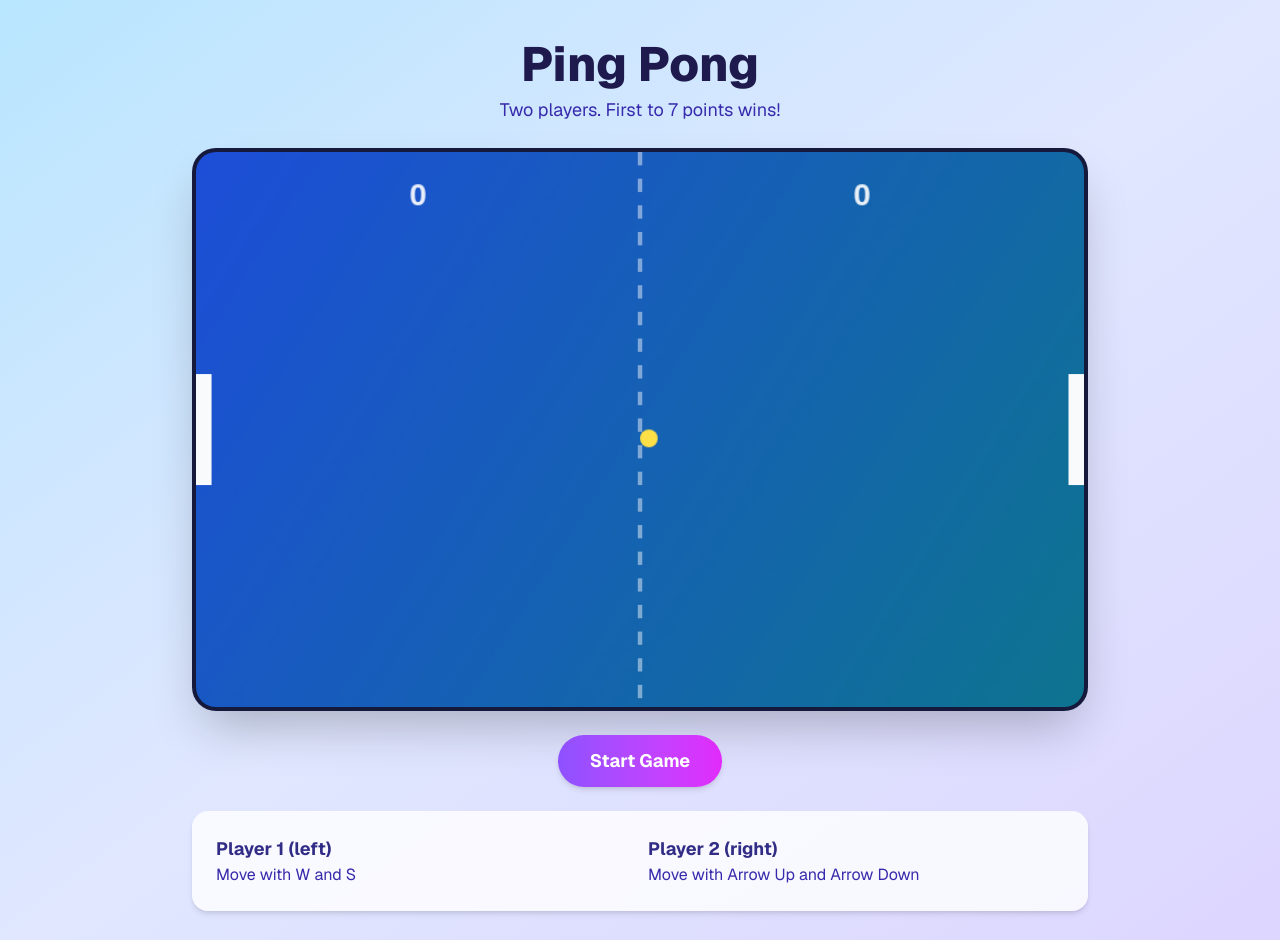
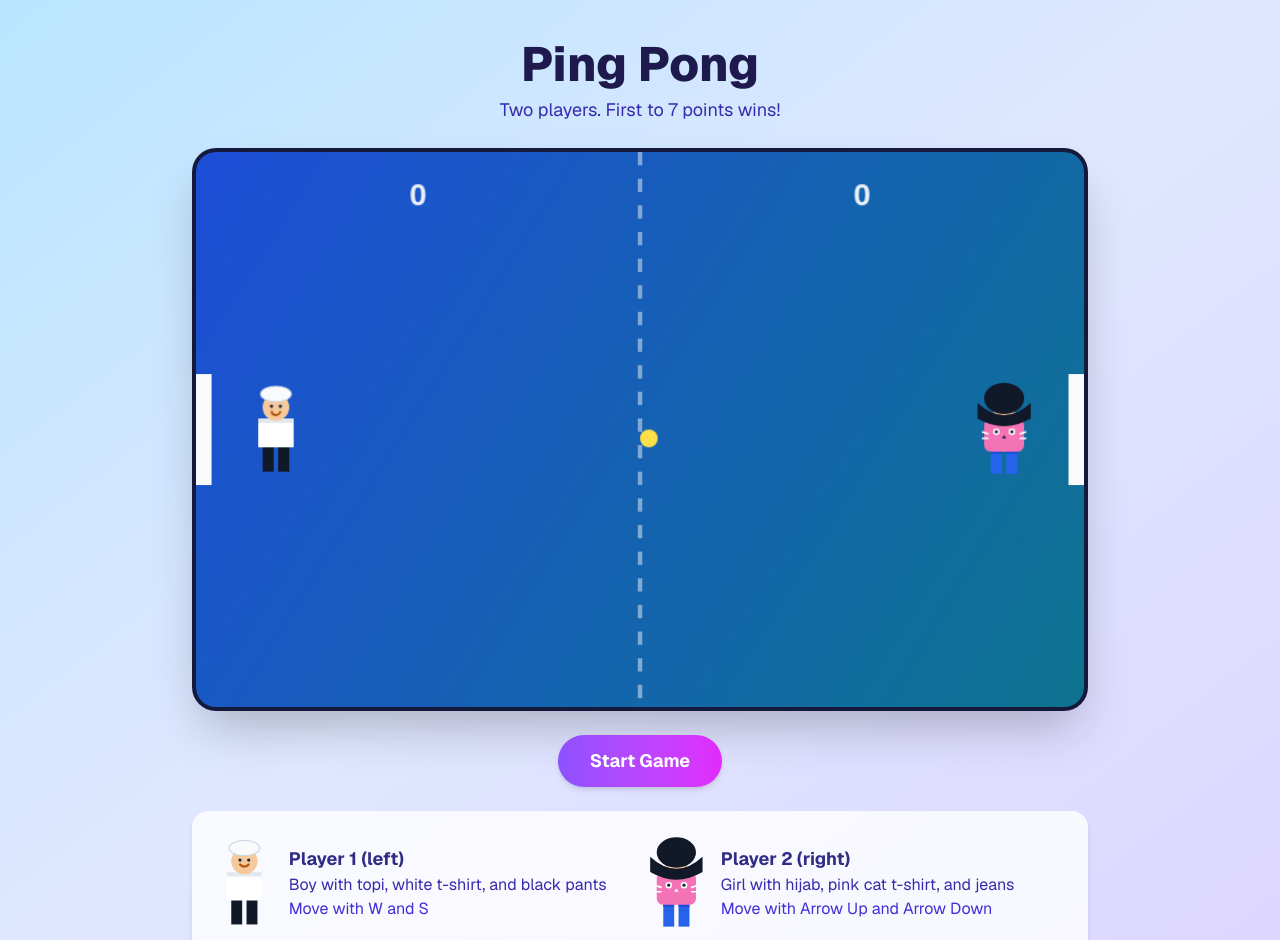
Before and after one commit to ahunbay-family-lab/fatimah-cat-world, a Next.js app: page / in a window 1280 px wide. Shown: the top 940 px of the page. Built offline with nearby package versions, Linux system fonts and the light colour scheme.

Commit message:
Add player character avatars for boy and girl
Co-authored-by: Muhammad Rafiq (Maimaitirebike Maimaiti) <MuhammadVT@users.noreply.github.com>

```diff
--- a/components/PingPongGame.tsx
+++ b/components/PingPongGame.tsx
@@ -1,6 +1,13 @@
 "use client";
 
-import { useEffect, useRef, useState } from "react";
+import { PlayerBoyAvatar } from "@/components/PlayerBoyAvatar";
+import { PlayerGirlAvatar } from "@/components/PlayerGirlAvatar";
+import {
+  drawBoyPlayer,
+  drawGirlPlayer,
+  getPlayerAvatarCenterY,
+  PLAYER_AVATAR_OFFSET,
+} from "@/lib/drawPlayers";
 import {
   BALL_SIZE,
   BALL_SPEED,
@@ -15,6 +22,7 @@ import {
   type PlayerSide,
   WINNING_SCORE,
 } from "@/lib/pingPong";
+import { useEffect, useRef, useState } from "react";
 
 const keysPressed = new Set<string>();
 
@@ -131,6 +139,17 @@ function drawGame(
     game.rightY,
     PADDLE_WIDTH,
     PADDLE_HEIGHT,
+  );
+
+  drawBoyPlayer(
+    context,
+    PLAYER_AVATAR_OFFSET.leftX,
+    getPlayerAvatarCenterY(game.leftY, PADDLE_HEIGHT),
+  );
+  drawGirlPlayer(
+    context,
+    PLAYER_AVATAR_OFFSET.rightX,
+    getPlayerAvatarCenterY(game.rightY, PADDLE_HEIGHT),
   );
 
   context.beginPath();
@@ -300,13 +319,23 @@ export function PingPongGame() {
       </div>
 
       <div className="grid w-full gap-4 rounded-2xl bg-white/80 p-6 text-left shadow-md sm:grid-cols-2">
-        <div>
-          <h2 className="text-lg font-bold text-indigo-900">Player 1 (left)</h2>
-          <p className="text-indigo-800">Move with W and S</p>
+        <div className="flex items-center gap-4">
+          <PlayerBoyAvatar className="h-24 w-auto shrink-0" />
+          <div>
+            <h2 className="text-lg font-bold text-indigo-900">Player 1 (left)</h2>
+            <p className="text-indigo-800">Boy with topi, white t-shirt, and black pants</p>
+            <p className="text-indigo-700">Move with W and S</p>
+          </div>
         </div>
-        <div>
-          <h2 className="text-lg font-bold text-indigo-900">Player 2 (right)</h2>
-          <p className="text-indigo-800">Move with Arrow Up and Arrow Down</p>
+        <div className="flex items-center gap-4">
+          <PlayerGirlAvatar className="h-24 w-auto shrink-0" />
+          <div>
+            <h2 className="text-lg font-bold text-indigo-900">Player 2 (right)</h2>
+            <p className="text-indigo-800">
+              Girl with hijab, pink cat t-shirt, and jeans
+            </p>
+            <p className="text-indigo-700">Move with Arrow Up and Arrow Down</p>
+          </div>
         </div>
       </div>
     </section>
--- /dev/null
+++ b/components/PlayerBoyAvatar.tsx
@@ -0,0 +1,30 @@
+type PlayerBoyAvatarProps = {
+  className?: string;
+};
+
+export function PlayerBoyAvatar({ className }: PlayerBoyAvatarProps) {
+  return (
+    <svg
+      viewBox="0 0 52 88"
+      role="img"
+      aria-label="Player 1 boy with topi, white t-shirt, and black pants"
+      className={className}
+    >
+      <rect x="14" y="58" width="10" height="24" fill="#111827" />
+      <rect x="28" y="58" width="10" height="24" fill="#111827" />
+      <rect x="10" y="34" width="32" height="26" rx="4" fill="#ffffff" />
+      <rect x="10" y="34" width="32" height="4" fill="#e2e8f0" />
+      <circle cx="26" cy="24" r="12" fill="#f5c99b" />
+      <circle cx="22" cy="23" r="1.5" fill="#1e293b" />
+      <circle cx="30" cy="23" r="1.5" fill="#1e293b" />
+      <path
+        d="M22 27 Q26 31 30 27"
+        fill="none"
+        stroke="#b45309"
+        strokeWidth="2"
+        strokeLinecap="round"
+      />
+      <ellipse cx="26" cy="12" rx="14" ry="7" fill="#f8fafc" stroke="#cbd5e1" />
+    </svg>
+  );
+}
--- /dev/null
+++ b/components/PlayerGirlAvatar.tsx
@@ -0,0 +1,40 @@
+type PlayerGirlAvatarProps = {
+  className?: string;
+};
+
+export function PlayerGirlAvatar({ className }: PlayerGirlAvatarProps) {
+  return (
+    <svg
+      viewBox="0 0 52 88"
+      role="img"
+      aria-label="Player 2 girl with black hijab, pink cat t-shirt, and jeans"
+      className={className}
+    >
+      <rect x="14" y="62" width="10" height="22" fill="#2563eb" />
+      <rect x="28" y="62" width="10" height="22" fill="#2563eb" />
+      <rect x="14" y="62" width="10" height="4" fill="#1d4ed8" />
+      <rect x="28" y="62" width="10" height="4" fill="#1d4ed8" />
+      <rect x="8" y="34" width="36" height="30" rx="6" fill="#f472b6" />
+      <circle cx="19" cy="46" r="3" fill="#ffffff" />
+      <circle cx="33" cy="46" r="3" fill="#ffffff" />
+      <circle cx="19" cy="46" r="1.5" fill="#1e293b" />
+      <circle cx="33" cy="46" r="1.5" fill="#1e293b" />
+      <polygon points="26,49 24,52 28,52" fill="#ffffff" />
+      <path
+        d="M12 48 L6 46 M12 52 L6 52 M40 48 L46 46 M40 52 L46 52"
+        fill="none"
+        stroke="#ffffff"
+        strokeWidth="1.5"
+        strokeLinecap="round"
+      />
+      <circle cx="26" cy="26" r="10" fill="#f5c99b" />
+      <circle cx="23" cy="25" r="1.5" fill="#1e293b" />
+      <circle cx="29" cy="25" r="1.5" fill="#1e293b" />
+      <ellipse cx="26" cy="16" rx="18" ry="14" fill="#111827" />
+      <path
+        d="M2 20 Q26 42 50 20 L50 34 Q26 48 2 34 Z"
+        fill="#111827"
+      />
+    </svg>
+  );
+}
--- /dev/null
+++ b/lib/drawPlayers.ts
@@ -0,0 +1,138 @@
+const AVATAR_HEIGHT = 88;
+const AVATAR_WIDTH = 52;
+
+function drawCatFace(
+  context: CanvasRenderingContext2D,
+  centerX: number,
+  centerY: number,
+) {
+  context.fillStyle = "#ffffff";
+  context.beginPath();
+  context.arc(centerX - 7, centerY - 2, 3, 0, Math.PI * 2);
+  context.arc(centerX + 7, centerY - 2, 3, 0, Math.PI * 2);
+  context.fill();
+
+  context.fillStyle = "#1e293b";
+  context.beginPath();
+  context.arc(centerX - 7, centerY - 2, 1.5, 0, Math.PI * 2);
+  context.arc(centerX + 7, centerY - 2, 1.5, 0, Math.PI * 2);
+  context.fill();
+
+  context.strokeStyle = "#ffffff";
+  context.lineWidth = 1.5;
+  context.beginPath();
+  context.moveTo(centerX, centerY + 1);
+  context.lineTo(centerX - 2, centerY + 4);
+  context.lineTo(centerX + 2, centerY + 4);
+  context.closePath();
+  context.fill();
+
+  context.beginPath();
+  context.moveTo(centerX - 14, centerY);
+  context.lineTo(centerX - 20, centerY - 2);
+  context.moveTo(centerX - 14, centerY + 4);
+  context.lineTo(centerX - 20, centerY + 4);
+  context.moveTo(centerX + 14, centerY);
+  context.lineTo(centerX + 20, centerY - 2);
+  context.moveTo(centerX + 14, centerY + 4);
+  context.lineTo(centerX + 20, centerY + 4);
+  context.stroke();
+}
+
+export function drawBoyPlayer(
+  context: CanvasRenderingContext2D,
+  centerX: number,
+  centerY: number,
+) {
+  const top = centerY - AVATAR_HEIGHT / 2;
+  const left = centerX - AVATAR_WIDTH / 2;
+
+  context.fillStyle = "#111827";
+  context.fillRect(left + 14, top + 58, 10, 24);
+  context.fillRect(left + 28, top + 58, 10, 24);
+
+  context.fillStyle = "#ffffff";
+  context.fillRect(left + 10, top + 34, 32, 26);
+  context.fillStyle = "#e2e8f0";
+  context.fillRect(left + 10, top + 34, 32, 4);
+
+  context.fillStyle = "#f5c99b";
+  context.beginPath();
+  context.arc(centerX, top + 24, 12, 0, Math.PI * 2);
+  context.fill();
+
+  context.fillStyle = "#1e293b";
+  context.beginPath();
+  context.arc(centerX - 4, top + 23, 1.5, 0, Math.PI * 2);
+  context.arc(centerX + 4, top + 23, 1.5, 0, Math.PI * 2);
+  context.fill();
+
+  context.strokeStyle = "#b45309";
+  context.lineWidth = 2;
+  context.beginPath();
+  context.arc(centerX, top + 27, 4, 0.1, Math.PI - 0.1);
+  context.stroke();
+
+  context.fillStyle = "#f8fafc";
+  context.beginPath();
+  context.ellipse(centerX, top + 12, 14, 7, 0, 0, Math.PI * 2);
+  context.fill();
+  context.strokeStyle = "#cbd5e1";
+  context.lineWidth = 1;
+  context.stroke();
+}
+
+export function drawGirlPlayer(
+  context: CanvasRenderingContext2D,
+  centerX: number,
+  centerY: number,
+) {
+  const top = centerY - AVATAR_HEIGHT / 2;
+  const left = centerX - AVATAR_WIDTH / 2;
+
+  context.fillStyle = "#2563eb";
+  context.fillRect(left + 14, top + 62, 10, 22);
+  context.fillRect(left + 28, top + 62, 10, 22);
+  context.fillStyle = "#1d4ed8";
+  context.fillRect(left + 14, top + 62, 10, 4);
+  context.fillRect(left + 28, top + 62, 10, 4);
+
+  context.fillStyle = "#f472b6";
+  context.beginPath();
+  context.roundRect(left + 8, top + 34, 36, 30, 6);
+  context.fill();
+
+  drawCatFace(context, centerX, top + 48);
+
+  context.fillStyle = "#f5c99b";
+  context.beginPath();
+  context.arc(centerX, top + 26, 10, 0, Math.PI * 2);
+  context.fill();
+
+  context.fillStyle = "#1e293b";
+  context.beginPath();
+  context.arc(centerX - 3, top + 25, 1.5, 0, Math.PI * 2);
+  context.arc(centerX + 3, top + 25, 1.5, 0, Math.PI * 2);
+  context.fill();
+
+  context.fillStyle = "#111827";
+  context.beginPath();
+  context.ellipse(centerX, top + 16, 18, 14, 0, 0, Math.PI * 2);
+  context.fill();
+  context.beginPath();
+  context.moveTo(left + 2, top + 20);
+  context.quadraticCurveTo(centerX, top + 42, left + AVATAR_WIDTH - 2, top + 20);
+  context.lineTo(left + AVATAR_WIDTH - 2, top + 34);
+  context.quadraticCurveTo(centerX, top + 48, left + 2, top + 34);
+  context.closePath();
+  context.fill();
+}
+
+export function getPlayerAvatarCenterY(paddleY: number, paddleHeight: number) {
+  return paddleY + paddleHeight / 2;
+}
+
+export const PLAYER_AVATAR_OFFSET = {
+  leftX: 72,
+  rightX: 728,
+} as const;
```
